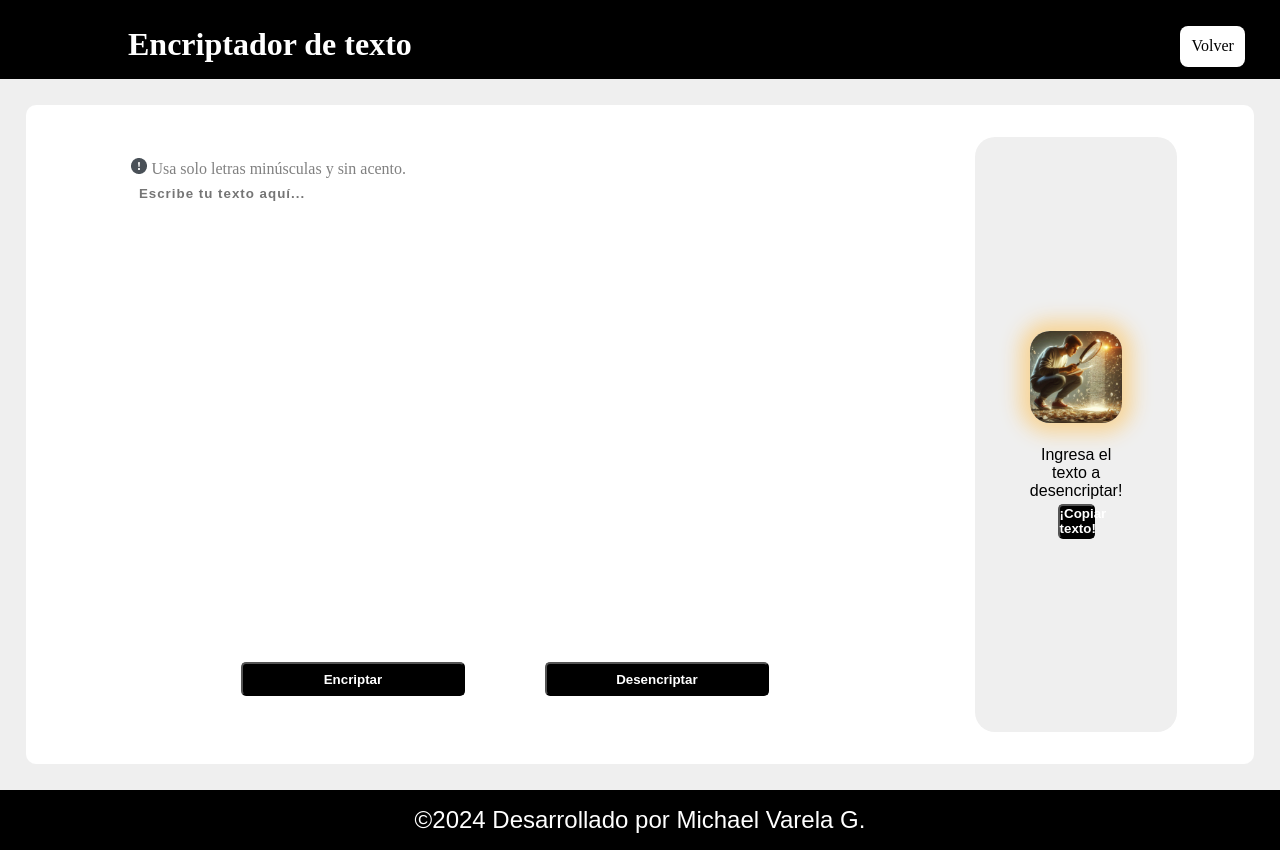
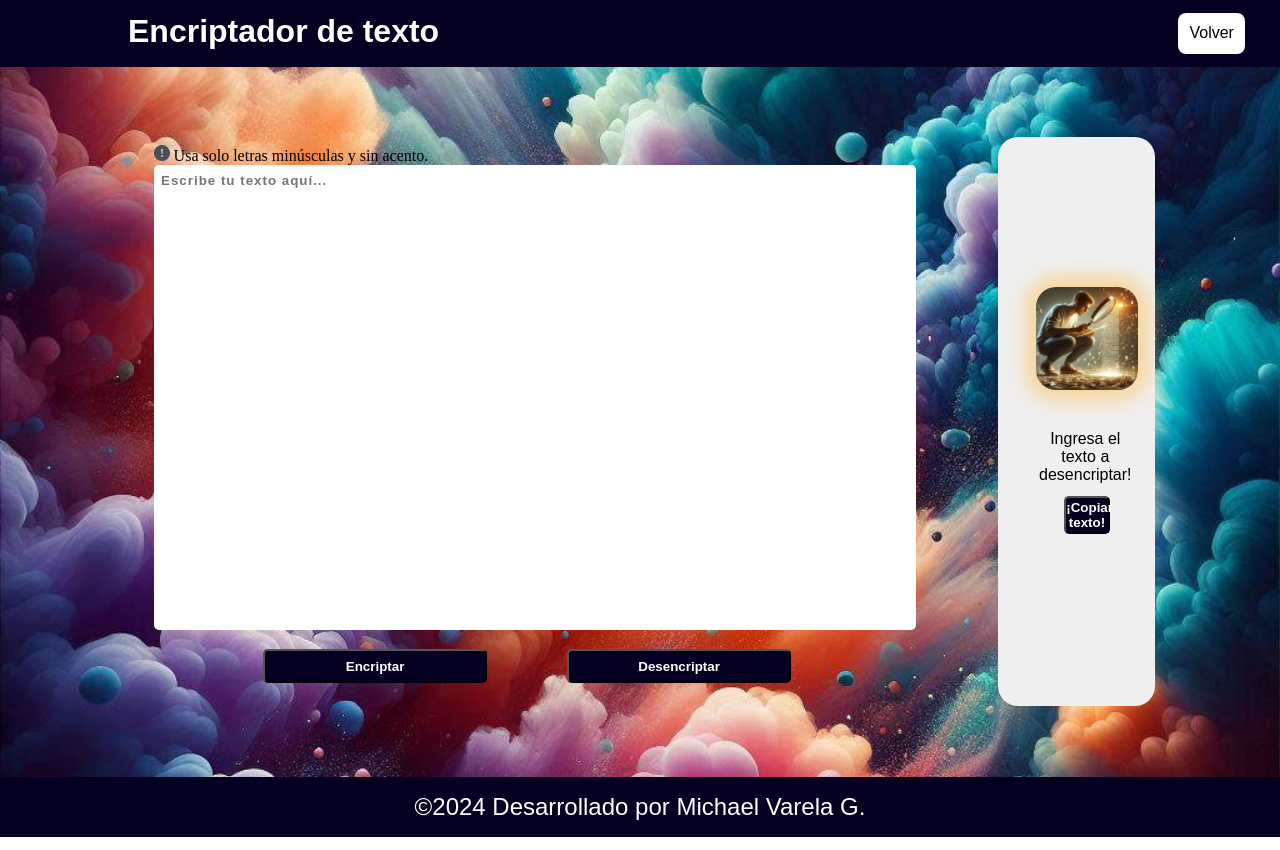
Before and after one commit to MayVarela/portafolio, a plain HTML site: page encriptador.html in a window 1280 px wide. Drawn offline with Linux system fonts and the light colour scheme; a web font is replaced by a local one.

Commit message:
modificacion estilo del encriptador

```diff
--- a/styles/style_encriptador.css
+++ b/styles/style_encriptador.css
@@ -5,6 +5,8 @@
     --color-secundario: rgb(0, 0, 0);
     --color-terciario:rgb(239, 239, 239);
     --color-titulo-botones: white;
+    --color-header-footer: rgb(5, 0, 34);
+
     --fuente-monserrat: "Monserrat", sans-serif;
     --fuente-krona: "Krona", sans-serif;
 }
@@ -14,8 +16,11 @@
     padding: 0;
 }
 .header {
-    padding: 2% 0% 1% 10%;
-    background-color: var(--color-secundario);
+    font-family: var(--fuente-krona);
+  font-size: 1rem;
+  font-weight: 500;
+    padding: 1% 0% 1% 10%;
+    background-color: var(--color-header-footer);
     display: flex;
     justify-content: space-between;
     color: var(--color-titulo-botones);
@@ -29,7 +34,11 @@
     padding: 1%;
   }
 body{
-    background-color: var(--color-terciario);
+    background-image: url('/assets/fondo4.jpg');
+    background-size: cover; /* Ajusta la imagen para cubrir todo el fondo */
+    background-position: center; /* Centra la imagen */
+    background-repeat: no-repeat; /* Evita que la imagen se repita */
+    height: 1hv; /* Ajusta la altura del main para que ocupe toda la pantalla */
 }
 
 .hidden {
@@ -37,7 +46,7 @@ body{
 }
 
 .seccionMain{
-    background-color: var(--color-primario);
+    background-color: transparent;
     border-radius: 10px;
     padding: 2% 1% 2% 10%;
     margin: 2%;
@@ -48,7 +57,7 @@ body{
     gap: 10px;
 }
 .sugerencia{
-    color: gray;
+    color: rgb(1, 1, 1);
 }
 .cuadro_texto_usuario{
     font-family: var(--fuente-monserrat);
@@ -70,10 +79,10 @@ body{
     justify-content: center;
     text-align: center;
     margin: 8%;
-    padding: 5%;
+    padding: 0% 1% 2% 3%;
     border-radius: 20px;
-    height: 80%;
-    width: 100%;
+    height: 90%;
+    gap: 10px;
 }
 .salida_texto{
     display: flex;
@@ -81,16 +90,17 @@ body{
     text-align: center;
     font-family: var(--fuente-monserrat);
     font-size: 1rem;
-    margin: 5%;
+    padding: 0% 10% 0% 7%;
+    margin: 2%;
     overflow: auto;
 }
 .imagen{
-    width: 100%;
+    width: 90%;
     border-radius: 20px;
     box-shadow: 0 0 20px 10px rgb(247, 212, 150);
 }
 .btn_copiar_texto{
-    background-color: var(--color-secundario);
+    background-color: var(--color-header-footer);
     color: var(--color-primario);
     border-radius: 5px;
     height: 7%;
@@ -107,7 +117,7 @@ body{
     gap: 50px;
 }
 .btn_cripto{
-    background-color: var(--color-secundario);
+    background-color: var(--color-header-footer);
     color: var(--color-primario);
     border-radius: 5px;
     justify-content: space-between;
@@ -123,7 +133,7 @@ body{
 }
 
 .footer {
-    background-color: var(--color-secundario);
+    background-color: var(--color-header-footer);
     color: var(--color-primario);
     text-align: center;
     font-family: var(--fuente-monserrat);
```
